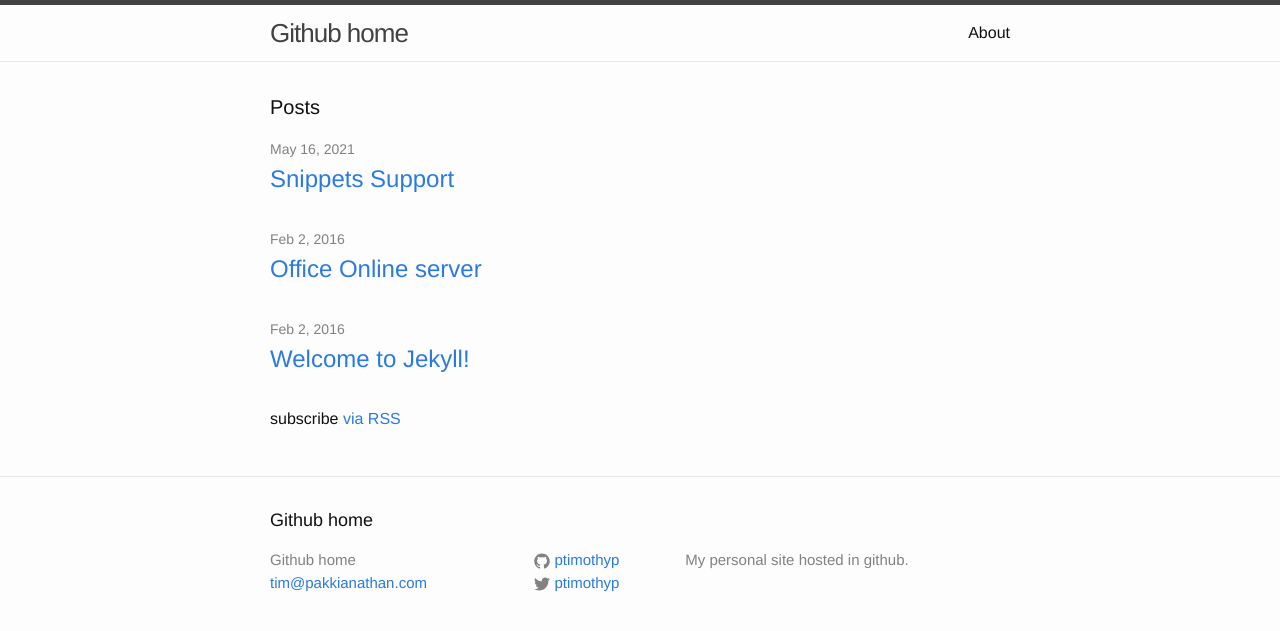
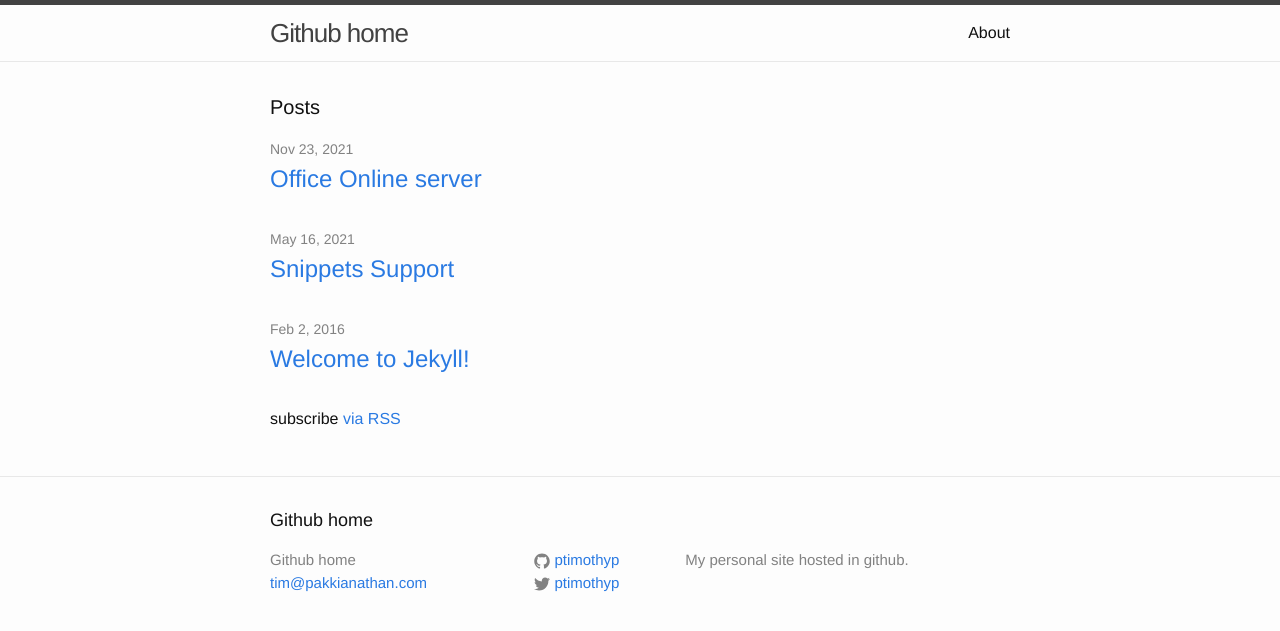
Before and after one commit to ptimothyp/ptimothyp.github.io, a Jekyll site: the page built from index.html, in a window 1280 px wide. Shown: the top 631 px of the page. Built offline with Jekyll 4.4.1, drawn with Linux system fonts in a browser that asks for light colours.

Commit message:
Fixing date.

```diff
--- a/_posts/2021-11-23-office-online-server.markdown
+++ b/_posts/2021-11-23-office-online-server.markdown
@@ -1,7 +1,7 @@
 ---
 layout: post
 title:  "Office Online server"
-date:   2016-02-02 21:00:50 +1100
+date:   2021-11-23 21:00:50 +1100
 categories: oos sharepoint
 ---
 
```
